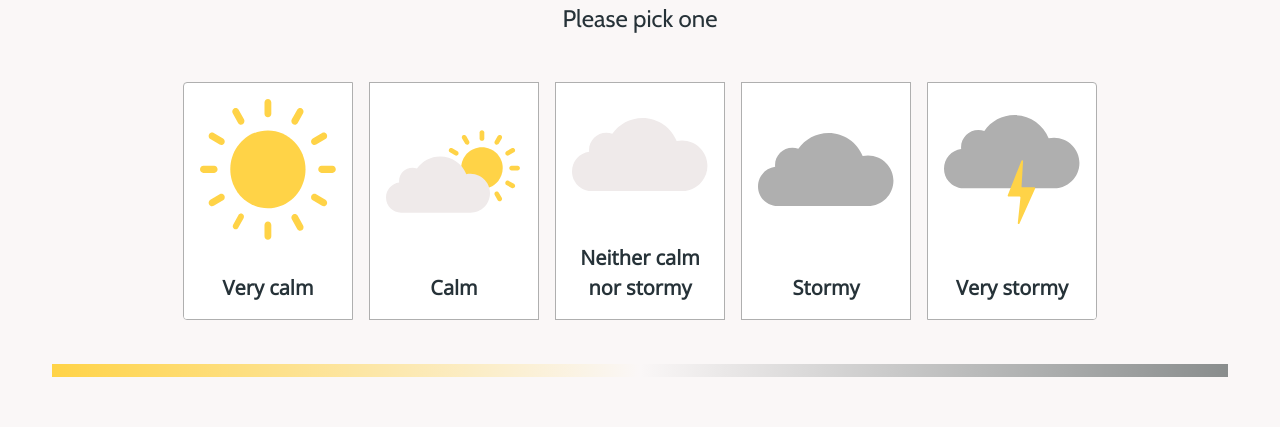
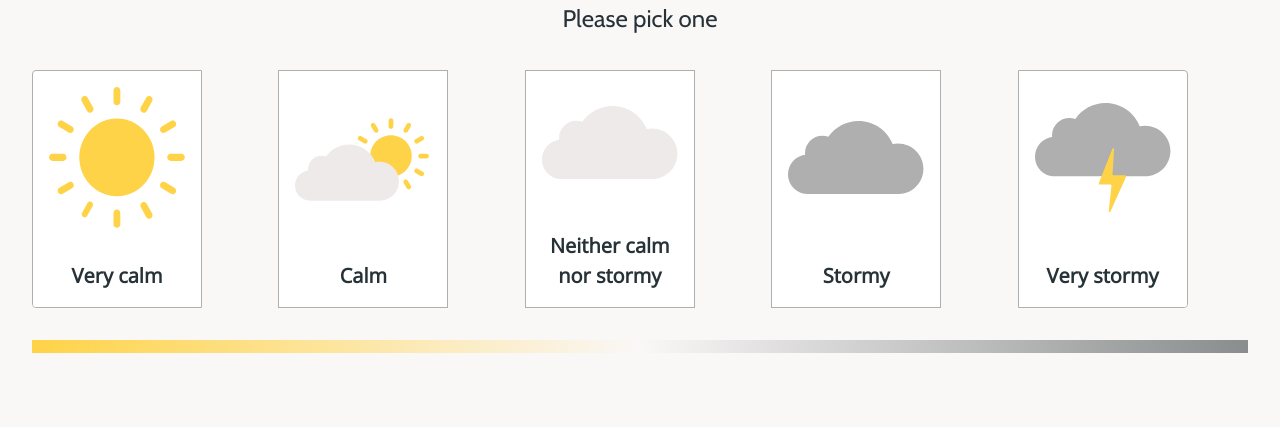
Before and after one commit to Ward-Sonar/frontend, a React (Create React App) app: page / in a window 1280 px wide. Both pictures are taken after a click on the button "Start now". Shown: the part 329-756 px from the top of the page. Built offline with nearby package versions, Linux system fonts and the light colour scheme; no server answers.

Commit message:
Added custom layout to StepTwo component

```diff
--- a/src/App.css
+++ b/src/App.css
@@ -25,9 +25,9 @@
 /* Gradient Bar */
 .gradient-bar {
   display: block;
-  width: calc(100% - 40px);
+  width: 100%;
   height: 13px;
-  margin: 32px 20px 64px 20px;
+  margin: 32px 0 64px;
   background: linear-gradient(90deg, rgba(255,211,71,1) 0%, rgba(196,196,196,0) 50%, rgba(137,141,141,1) 100%);
 }
 
--- a/src/pages/reporting-interface/StepTwo.js
+++ b/src/pages/reporting-interface/StepTwo.js
@@ -1,4 +1,5 @@
 import React, { Component } from 'react';
+import { makeStyles, withStyles } from '@material-ui/core/styles';
 
 // Import Material UI components
 import Grid from '@material-ui/core/Grid';
@@ -14,6 +15,25 @@ import { ReactComponent as SunCloudGrey } from '../../assets/sun-cloud-grey.svg'
 import { ReactComponent as CloudGrey } from '../../assets/cloud-grey.svg';
 import { ReactComponent as DarkCloud } from '../../assets/dark-cloud.svg';
 import { ReactComponent as DarkCloudStorm } from '../../assets/dark-cloud-storm.svg';
+
+const StyledToggleButtonGroup = withStyles(() => ({
+  root: {
+    display: 'grid',
+    gridTemplateColumns: 'repeat(5, minmax(0, 1fr))',
+    gap: 16,
+  },
+  grouped: {
+    '&:not(:last-child), &:not(:first-child)': {
+      margin: '0px !important',
+    },
+  },
+}))(ToggleButtonGroup);
+
+const toggleButtonStyle = {
+  root: {
+    margin: '0px !important'
+  }
+}
 
 class StepTwo extends Component {
   constructor(props) {
@@ -60,7 +80,7 @@ class StepTwo extends Component {
           container
           justify="center"
           style={{position: "relative"}}>
-          <ToggleButtonGroup
+          <StyledToggleButtonGroup
             value={selected}
             exclusive
             onChange={this.handleAnswer}
@@ -74,7 +94,7 @@ class StepTwo extends Component {
                 <Typography variant="subtitle1">Very calm</Typography>
               </div>
             </ToggleButton>
-            <ToggleButton value={-1} aria-label="Calm">
+            <ToggleButton value={-1} aria-label="Calm" style={{ margin: '0 !important' }}>
               <div className="custom-toggle-button-icon">
                 <SunCloudGrey />
               </div>
@@ -82,7 +102,7 @@ class StepTwo extends Component {
                 <Typography variant="subtitle1">Calm</Typography>
               </div>
             </ToggleButton>
-            <ToggleButton value={0} aria-label="Neither calm nor stormy">
+            <ToggleButton value={0} aria-label="Neither calm nor stormy" style={{ margin: '0 !important' }}>
               <div className="custom-toggle-button-icon">
                 <CloudGrey />
               </div>
@@ -90,7 +110,7 @@ class StepTwo extends Component {
                 <Typography variant="subtitle1">Neither calm nor stormy</Typography>
               </div>
             </ToggleButton>
-            <ToggleButton value={1} aria-label="Stormy">
+            <ToggleButton value={1} aria-label="Stormy" style={{ margin: '0 !important' }}>
               <div className="custom-toggle-button-icon">
                 <DarkCloud />
               </div>
@@ -98,7 +118,7 @@ class StepTwo extends Component {
                 <Typography variant="subtitle1">Stormy</Typography>
               </div>
             </ToggleButton>
-            <ToggleButton value={2} aria-label="Very stormy">
+            <ToggleButton value={2} aria-label="Very stormy" style={{ margin: '0 !important' }}>
               <div className="custom-toggle-button-icon">
                 <DarkCloudStorm />
               </div>
@@ -106,7 +126,7 @@ class StepTwo extends Component {
                 <Typography variant="subtitle1">Very stormy</Typography>
               </div>
             </ToggleButton>
-          </ToggleButtonGroup>
+          </StyledToggleButtonGroup>
           <div className="gradient-bar"></div>
         </Grid>
         <div style={{ marginTop: 40 }}>
```
